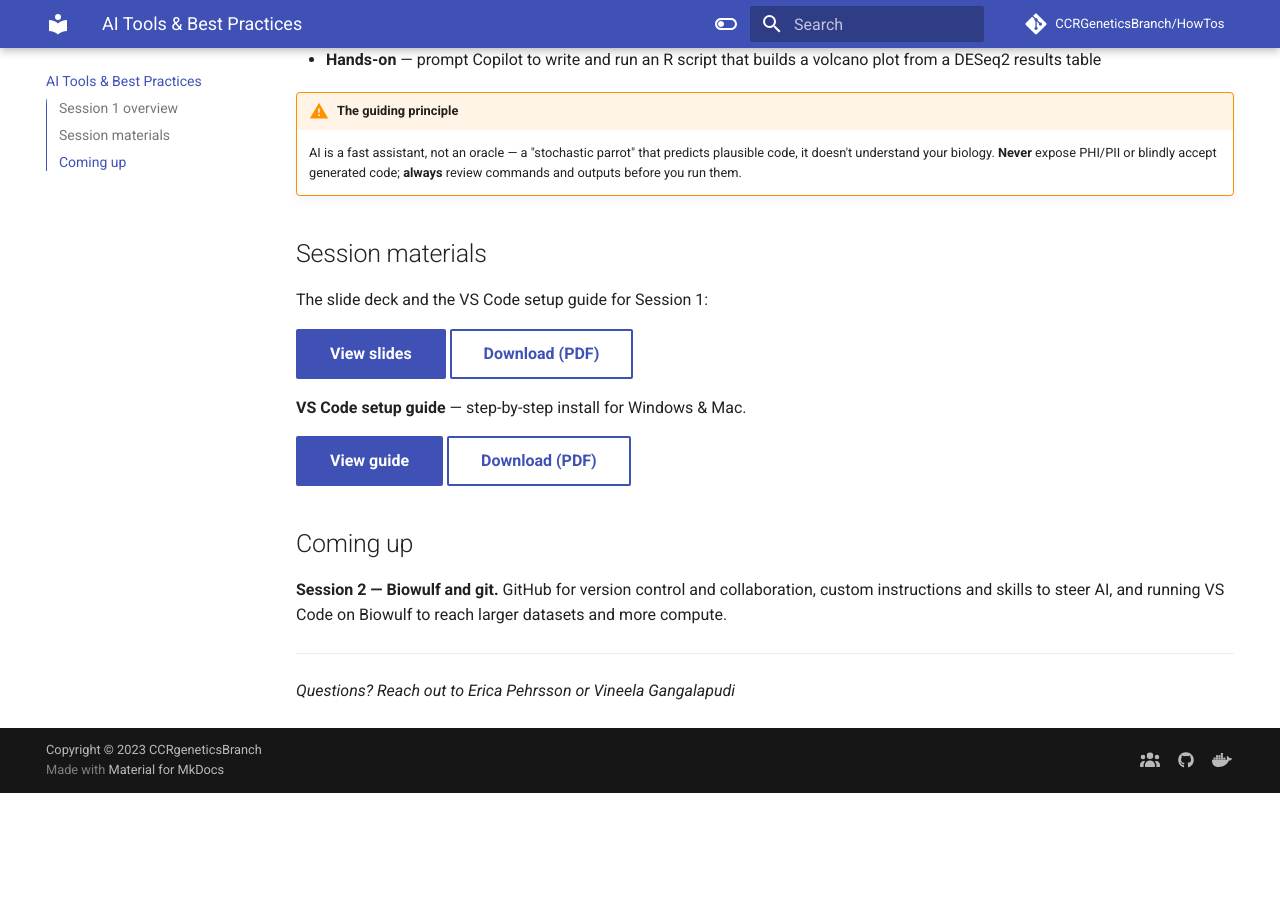
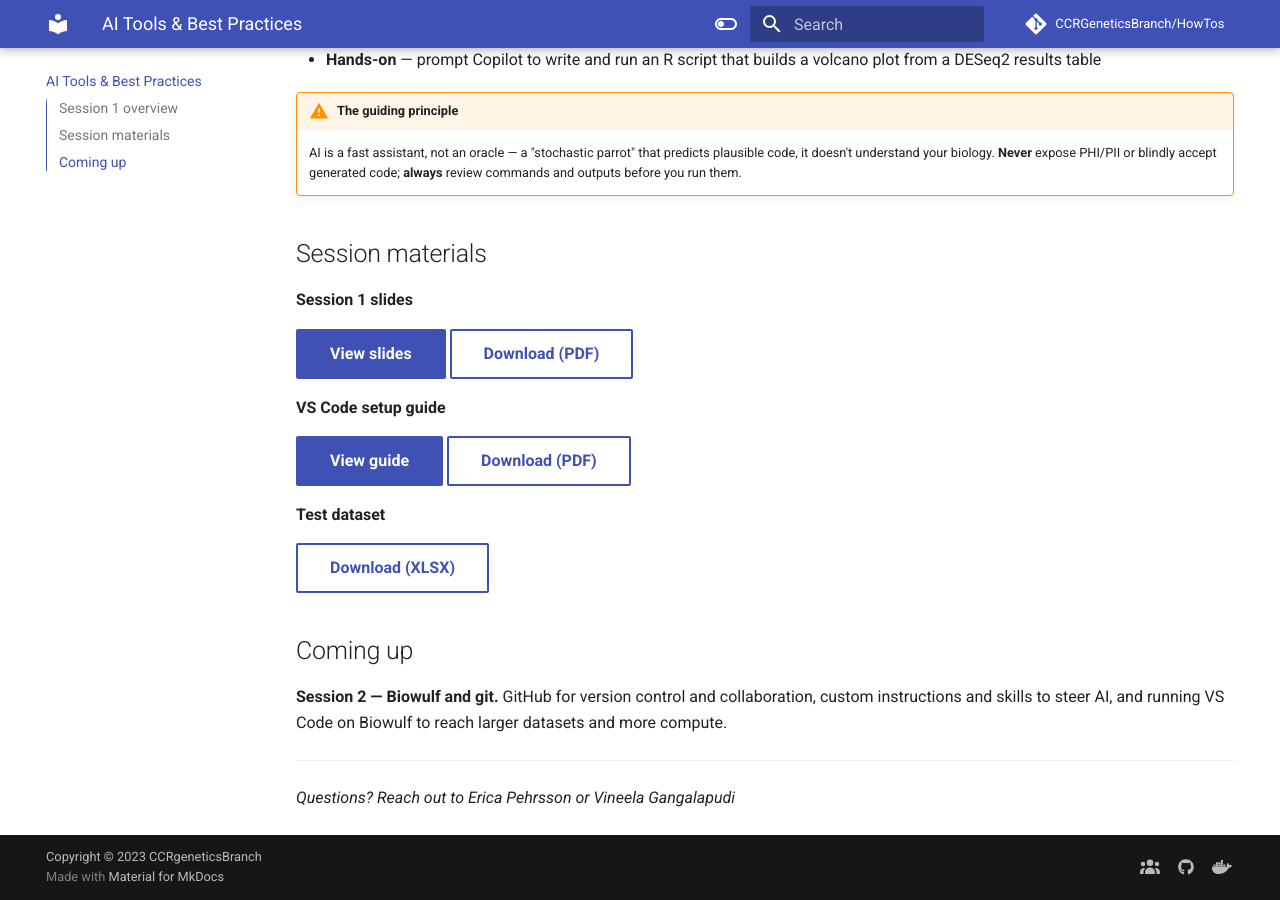
Before and after one commit to CCRGeneticsBranch/HowTos, an MkDocs documentation site: the page built from docs/AI_Training/index.md, in a window 1280 px wide and 900 px high, scrolled down 964 px. Built offline with MkDocs 1.6.1 and Material for MkDocs 9.7.7, drawn with Linux system fonts in a browser that asks for light colours; comment, search, counter and statistics services are not loaded; the version menu is left out; before the commit the page ends 1757 px from its top, so only the background shows below that.

Commit message:
docs: Add test dataset

```diff
--- a/docs/AI_Training/index.md
+++ b/docs/AI_Training/index.md
@@ -33,15 +33,19 @@ We'll get your environment set up end to end and finish with a hands-on exercise
 
 ## Session materials
 
-The slide deck and the VS Code setup guide for Session 1:
+**Session 1 slides**
 
 [View slides](AI_Training_Session1_v2.pdf){ .md-button .md-button--primary target="_blank" }
 [Download (PDF)](AI_Training_Session1_v2.pdf){ .md-button download="AI_Training_Session1_v2.pdf" }
 
-**VS Code setup guide** — step-by-step install for Windows &amp; Mac.
+**VS Code setup guide**
 
 [View guide](VS_Code_Setup_Guide.pdf){ .md-button .md-button--primary target="_blank" }
 [Download (PDF)](VS_Code_Setup_Guide.pdf){ .md-button download="VS_Code_Setup_Guide.pdf" }
+
+**Test dataset**
+
+[Download (XLSX)](test_dataset.xlsx){ .md-button download="test_dataset.xlsx" }
 
 
 
```
Also changed, not shown: 2 other files.
